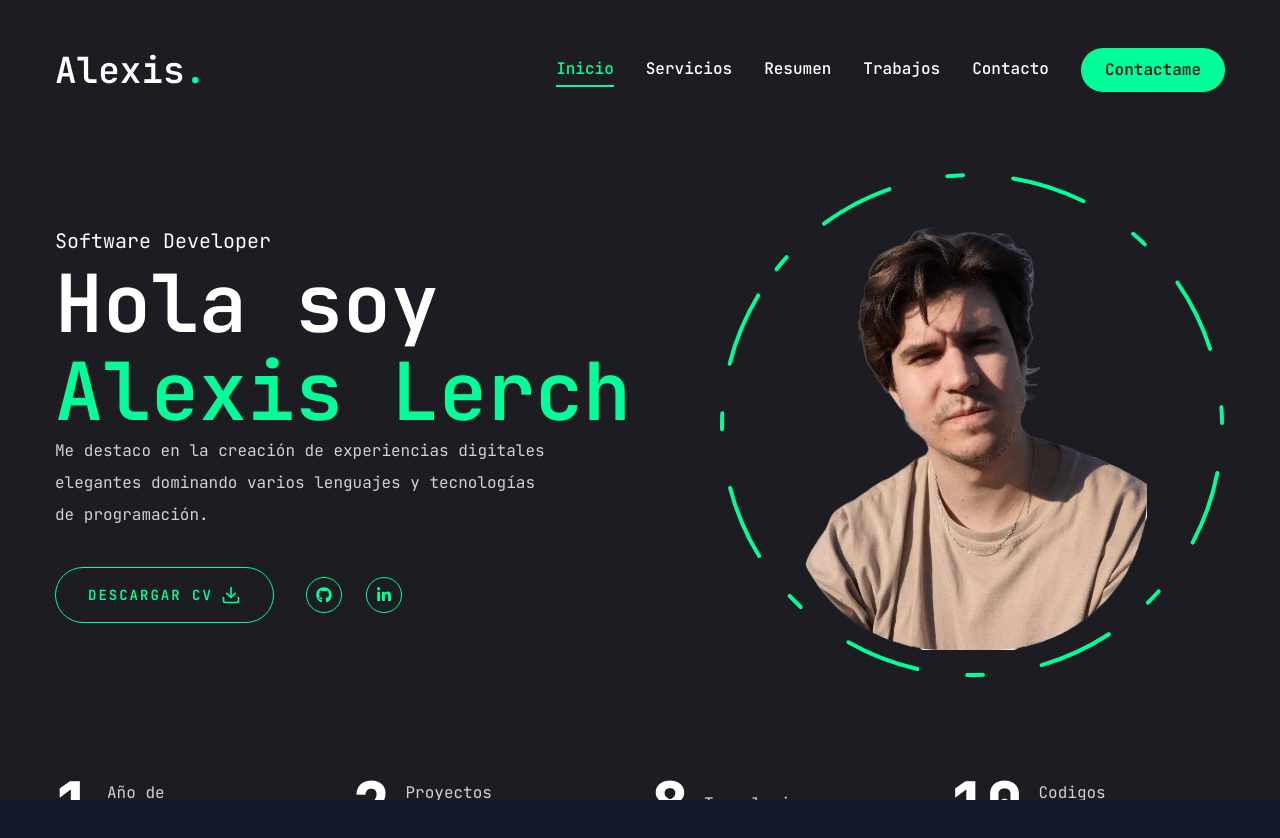
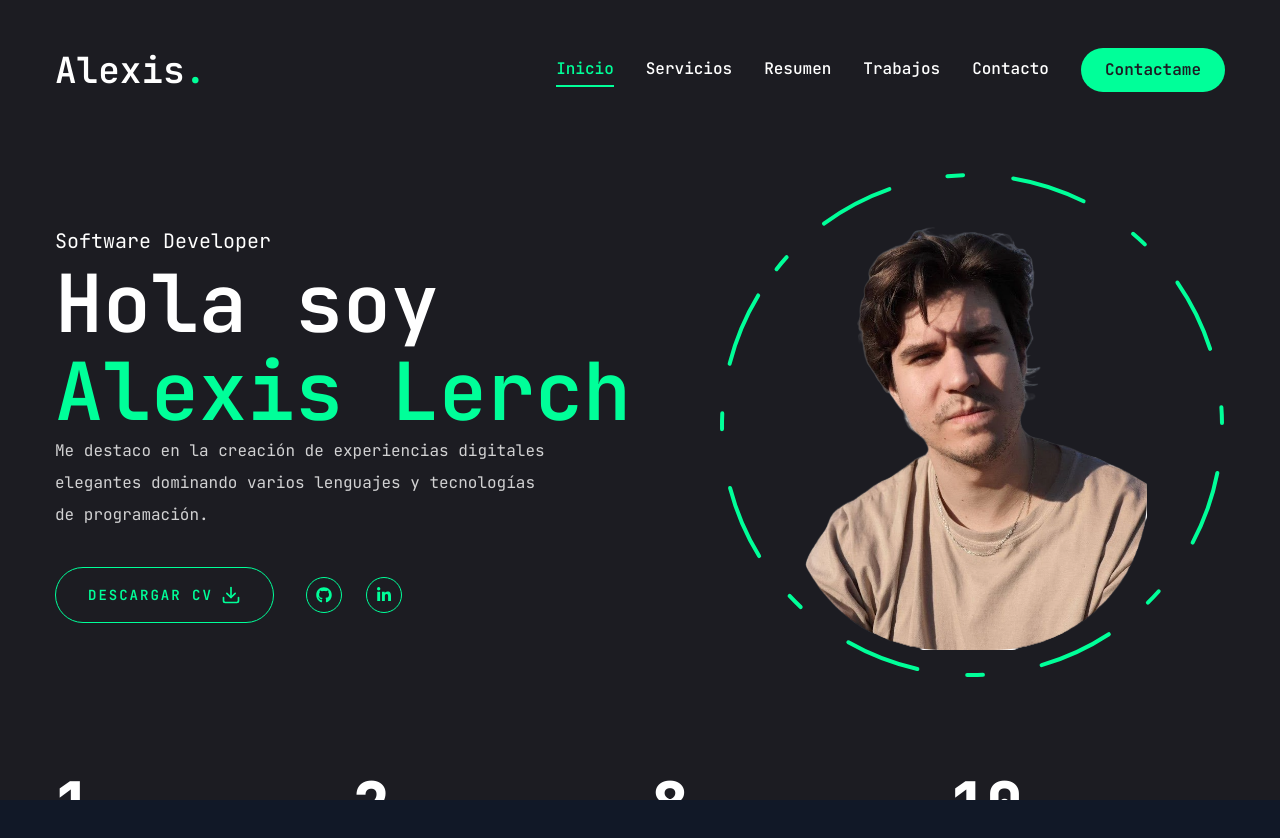
Before and after one commit to AlexisLerch/Portafolio-NextJS-AlexisLerch, a Next.js app: page / in a window 1280 px wide. Shown: the top 838 px of the page. Built offline with nearby package versions, Linux system fonts and the light colour scheme.

Commit message:
correccion de la vista de stats desde el celular

```diff
--- a/components/Stats.jsx
+++ b/components/Stats.jsx
@@ -13,7 +13,7 @@ const stats = [
     },
     {
         num: 8,
-        text: "Tecnologias",
+        text: "Tecnologias aprendidas",
     },
     {
         num: 10,
@@ -27,7 +27,7 @@ const Stats = () => {
         <div className="container mx-auto">
             <div className="flex flex-wrap gap-6 max-w-[80vw] xl:max-w-none">
                 {stats.map((item, index) => {
-                    return <div className="flex-1 flex gap-4 items-center justify-center xl:justify-start" key={index}>
+                    return <div className="flex-1 gap-4 items-center justify-center xl:justify-start" key={index}>
                         <CountUp end={item.num} duration={5} delay={2} className="text-4xl xl:text-6xl font-extrabold" />
                         <p className={`${item.text.length < 15 ? "max-w-[100px]" : "max-w-[150px]"} leading-snug text-white/80`}>{item.text}</p>
                     </div>
```
